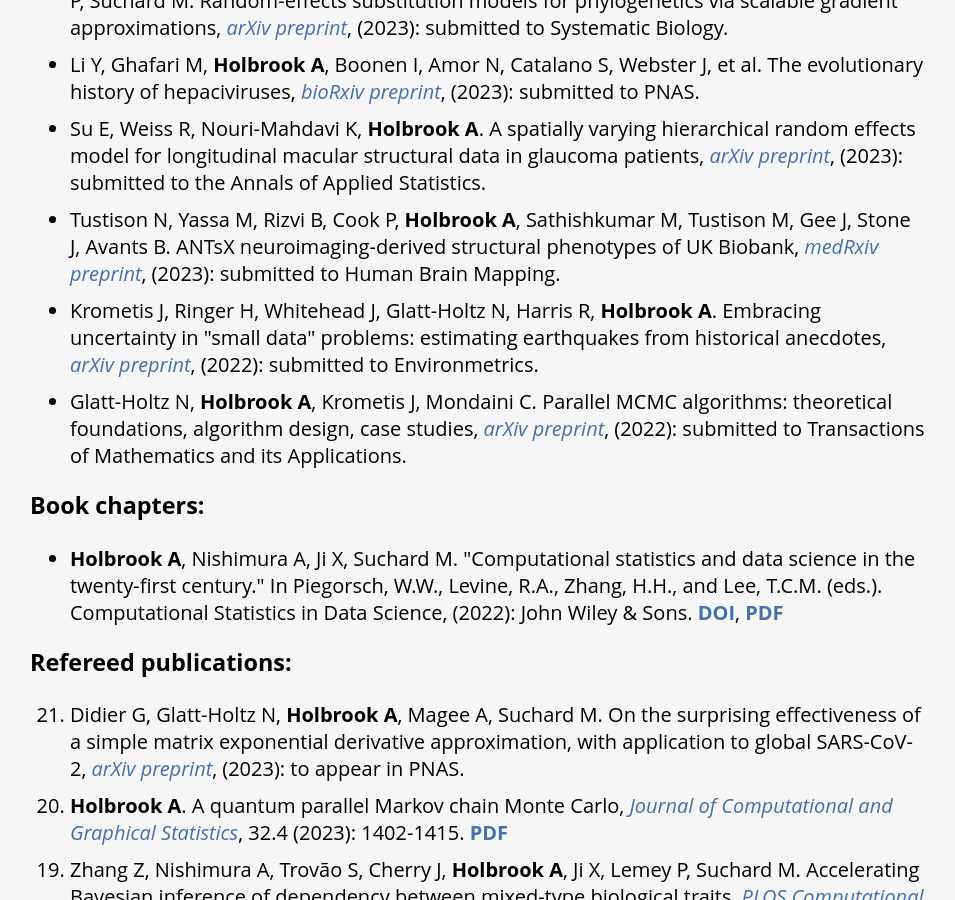
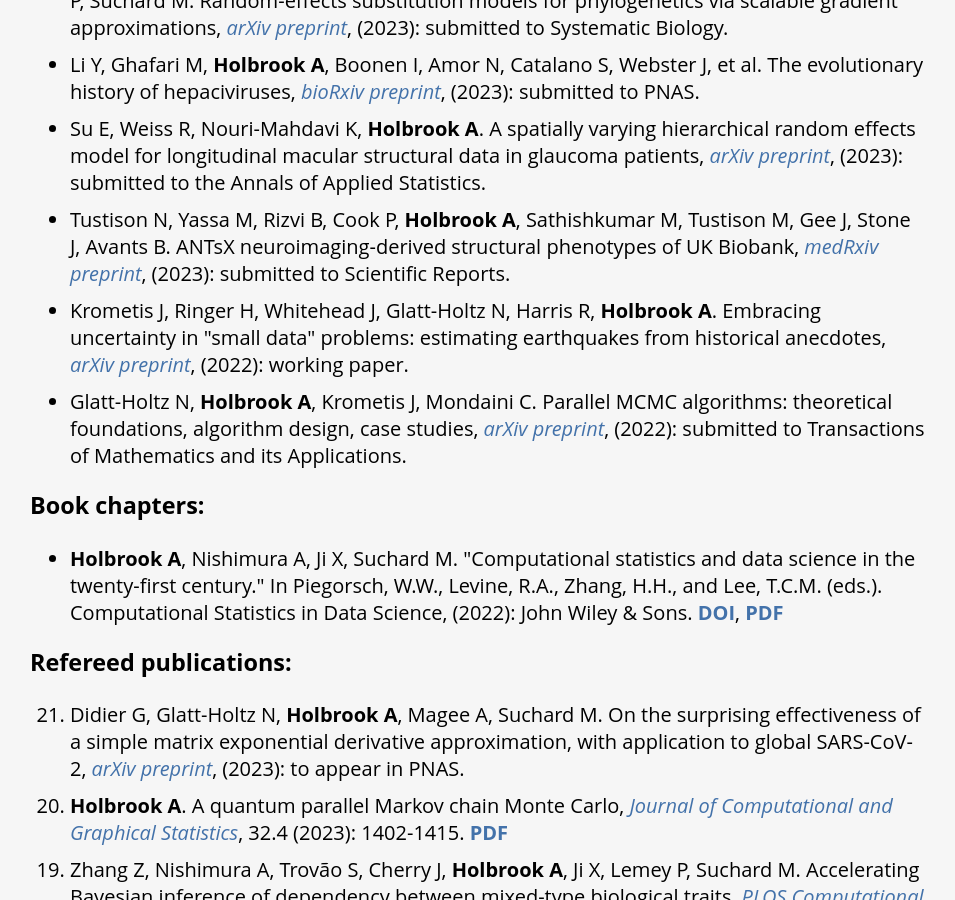
Before and after one commit to andrewjholbrook/andrewjholbrook.github.io, a Jekyll site: the page built from research.html, in a window 1280 px wide and 900 px high, scrolled down 369 px. Shown: the whole window, without its empty margins (162-1117 px from the left). Built offline with Jekyll 4.4.1, drawn with Linux system fonts in a browser that asks for light colours; a style sheet for code colours, icons or effects is not loaded.

Commit message:
Update research.html

```diff
--- a/research.html
+++ b/research.html
@@ -15,8 +15,8 @@ title: Andrew Holbrook | Research
         <li> Magee A, <b>Holbrook A</b>, Pekar J, Caviedes-Solis I, Matsen F IV, Baele G, Wertheim J, Ji X, Lemey P, Suchard M. Random-effects substitution models for phylogenetics via scalable gradient approximations, <i><a href="https://arxiv.org/abs/2303.13642" target="_blank">arXiv preprint</a></i>, (2023): submitted to Systematic Biology.</li>
         <li> Li Y, Ghafari M, <b>Holbrook A</b>, Boonen I, Amor N, Catalano S, Webster J, et al. The evolutionary history of hepaciviruses, <i><a href="https://doi.org/10.1101/2023.06.30.547218" target="_blank">bioRxiv preprint</a></i>, (2023): submitted to PNAS. </li>
         <li> Su E, Weiss R, Nouri-Mahdavi K, <b>Holbrook A</b>. A spatially varying hierarchical random effects model for longitudinal macular structural data in glaucoma patients, <i><a href="https://arxiv.org/abs/2303.09018" target="_blank">arXiv preprint</a></i>, (2023): submitted to the Annals of Applied Statistics.</li>
-        <li> Tustison N, Yassa M, Rizvi B, Cook P, <b>Holbrook A</b>, Sathishkumar M, Tustison M, Gee J, Stone J, Avants B. ANTsX neuroimaging-derived structural phenotypes of UK Biobank, <i><a href="https://www.medrxiv.org/content/10.1101/2023.01.17.23284693v1" target="_blank">medRxiv preprint</a></i>, (2023): submitted to Human Brain Mapping.</li>
-        <li>Krometis J, Ringer H, Whitehead J, Glatt-Holtz N, Harris R, <b>Holbrook A</b>. Embracing uncertainty in "small data" problems: estimating earthquakes from historical anecdotes, <i><a href="https://arxiv.org/abs/2106.07797" target="_blank">arXiv preprint</a></i>, (2022): submitted to Environmetrics. </li>
+        <li> Tustison N, Yassa M, Rizvi B, Cook P, <b>Holbrook A</b>, Sathishkumar M, Tustison M, Gee J, Stone J, Avants B. ANTsX neuroimaging-derived structural phenotypes of UK Biobank, <i><a href="https://www.medrxiv.org/content/10.1101/2023.01.17.23284693v1" target="_blank">medRxiv preprint</a></i>, (2023): submitted to Scientific Reports.</li>
+        <li>Krometis J, Ringer H, Whitehead J, Glatt-Holtz N, Harris R, <b>Holbrook A</b>. Embracing uncertainty in "small data" problems: estimating earthquakes from historical anecdotes, <i><a href="https://arxiv.org/abs/2106.07797" target="_blank">arXiv preprint</a></i>, (2022): working paper. </li>
         <li>Glatt-Holtz N, <b>Holbrook A</b>, Krometis J, Mondaini C. Parallel MCMC algorithms: theoretical foundations, algorithm design, case studies, <i><a href="https://arxiv.org/abs/2209.04750" target="_blank">arXiv preprint</a></i>, (2022): submitted to Transactions of Mathematics and its Applications.  </li>
   </ul>
      <h3>Book chapters:</h3>
```
